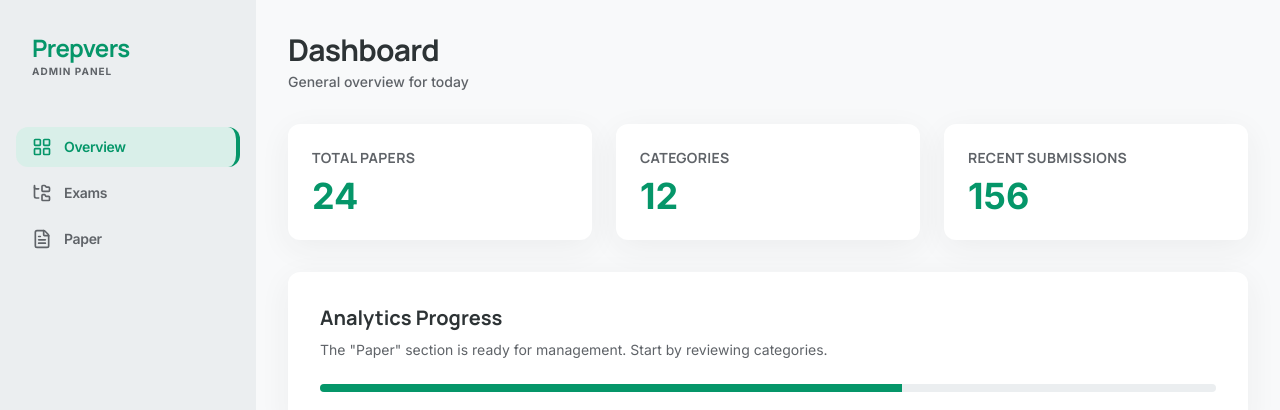
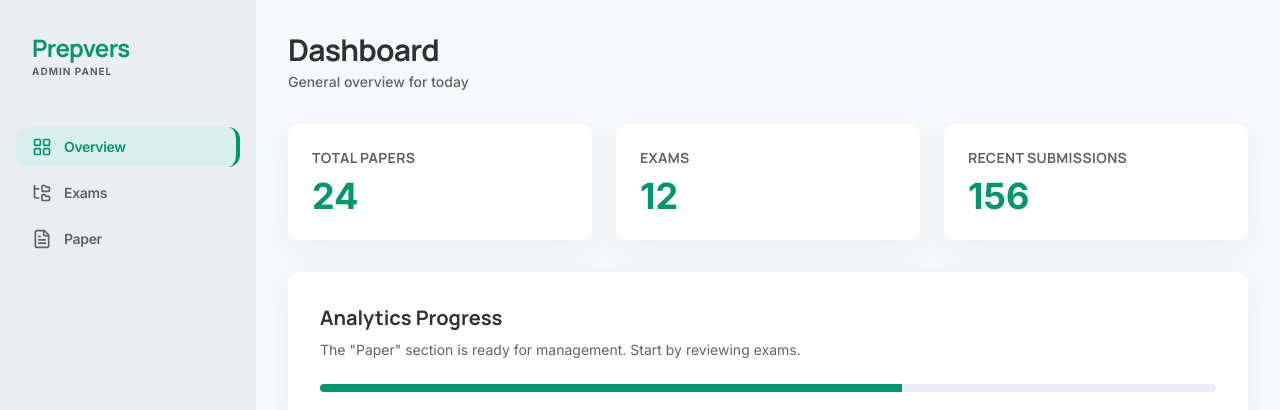
Before and after one commit to AshuJojo/quiz-app, a Next.js app in the folder web/frontend/admin/: page /dashboard in a window 1280 px wide. Shown: the top 410 px of the page. Built offline with nearby package versions, Linux system fonts and the light colour scheme.

Commit message:
refactor: replaced term 'categories' with 'exams'

```diff
--- a/web/frontend/admin/src/components/features/dashboard/components/dashboard-overview.tsx
+++ b/web/frontend/admin/src/components/features/dashboard/components/dashboard-overview.tsx
@@ -21,7 +21,7 @@ export function DashboardOverview() {
 
         <div className="rounded-md bg-surface-container-lowest p-6 shadow-ambient transition-transform hover:scale-[1.02]">
           <h3 className="text-sm font-bold tracking-wide text-on-surface-variant uppercase">
-            Categories
+            Exams
           </h3>
           <p className="mt-2 text-4xl font-bold text-primary">12</p>
         </div>
@@ -37,7 +37,7 @@ export function DashboardOverview() {
       <div className="rounded-md bg-surface-container-lowest p-8 shadow-ambient">
         <h3 className="font-display text-xl font-bold text-on-background">Analytics Progress</h3>
         <p className="mt-2 text-sm text-on-surface-variant">
-          The "Paper" section is ready for management. Start by reviewing categories.
+          The "Paper" section is ready for management. Start by reviewing exams.
         </p>
         <div className="mt-6 h-2 w-full overflow-hidden rounded-full bg-surface-container">
           <div className="h-full w-[65%] bg-primary transition-all duration-1000" />
```
